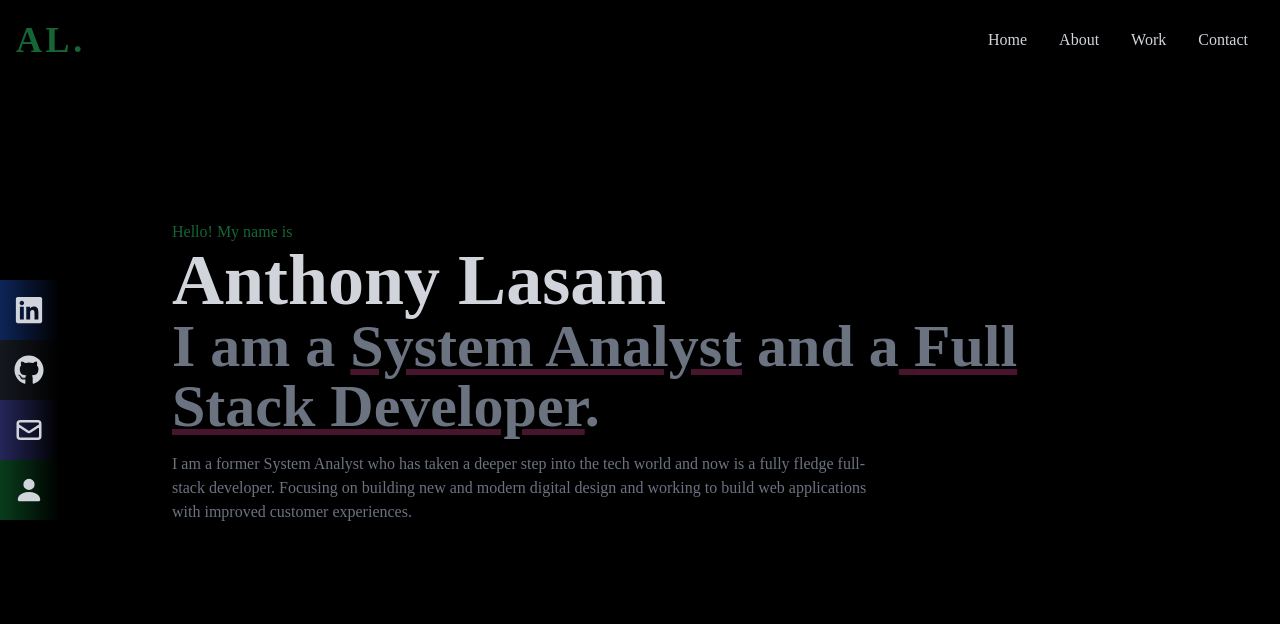
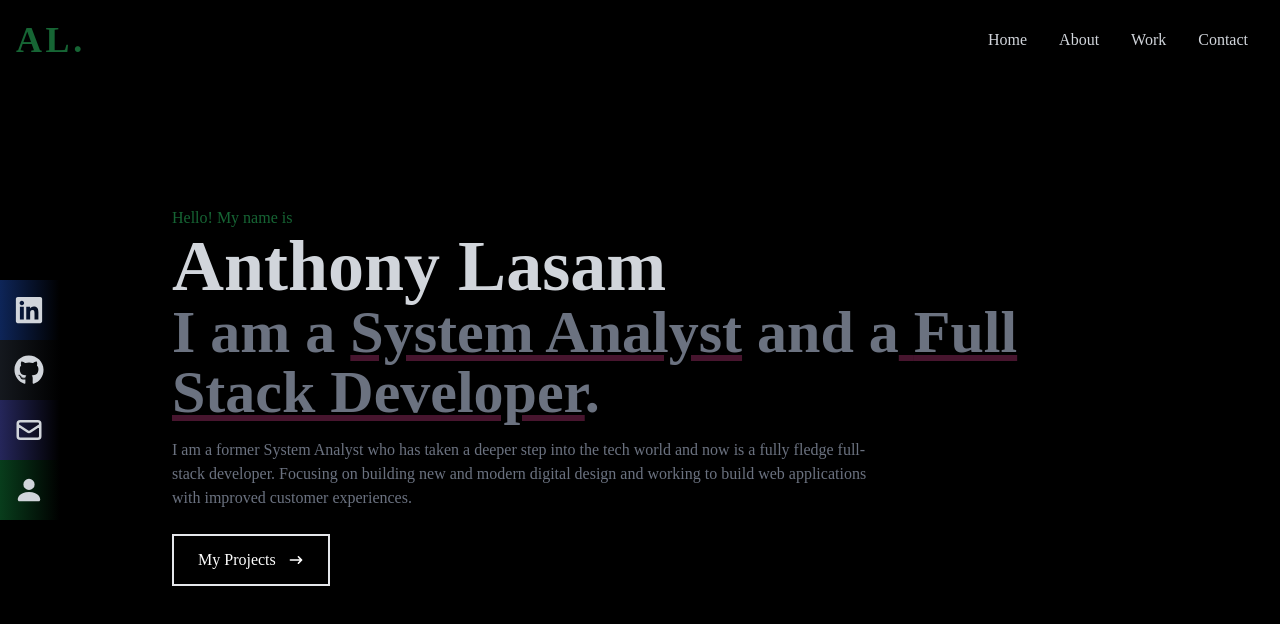
Before and after one commit to alasam/alasam.github.io, a React (Create React App) app: page / in a window 1280 px wide. Shown: the top 624 px of the page. Built offline with nearby package versions, Linux system fonts and the light colour scheme.

Commit message:
animation (css) for project button

```diff
--- a/src/components/Home.jsx
+++ b/src/components/Home.jsx
@@ -26,9 +26,14 @@ const Home = () => {
           building new and modern digital design and working to build web
           applications with improved customer experiences.
         </p>
-        <button>
-          My Projects <HiArrowNarrowRight />
-        </button>
+        <div>
+          <button className="text-white group border-2 px-6 py-3 my-2 flex items-center hover:bg-green-800 hover:border-green-800">
+            My Projects{" "}
+            <span className="group-hover:rotate-90 group-hover:-translate-y-[0.3rem] duration-300">
+              <HiArrowNarrowRight className="ml-3" />
+            </span>
+          </button>
+        </div>
       </div>
     </div>
   );
```
